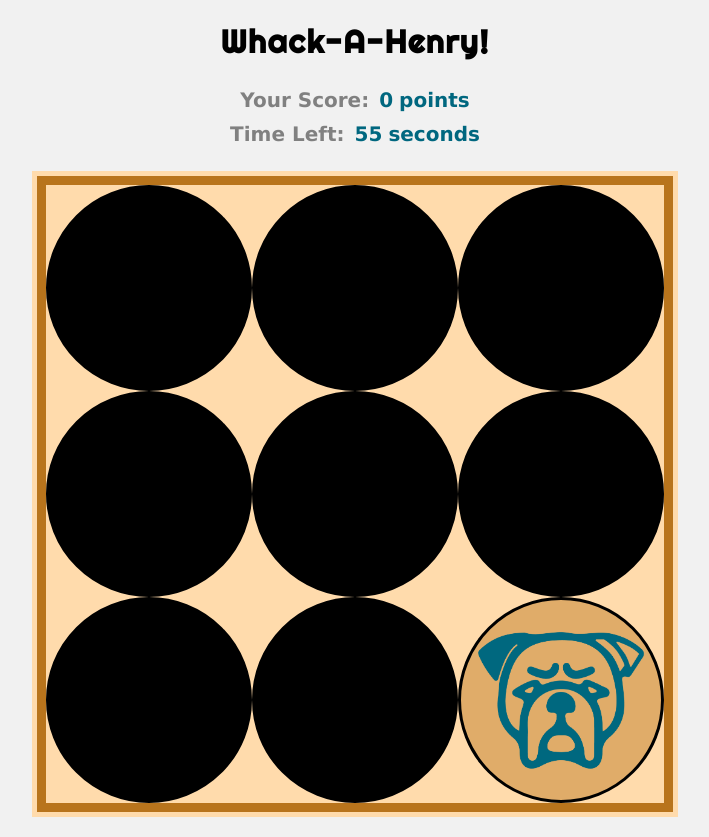
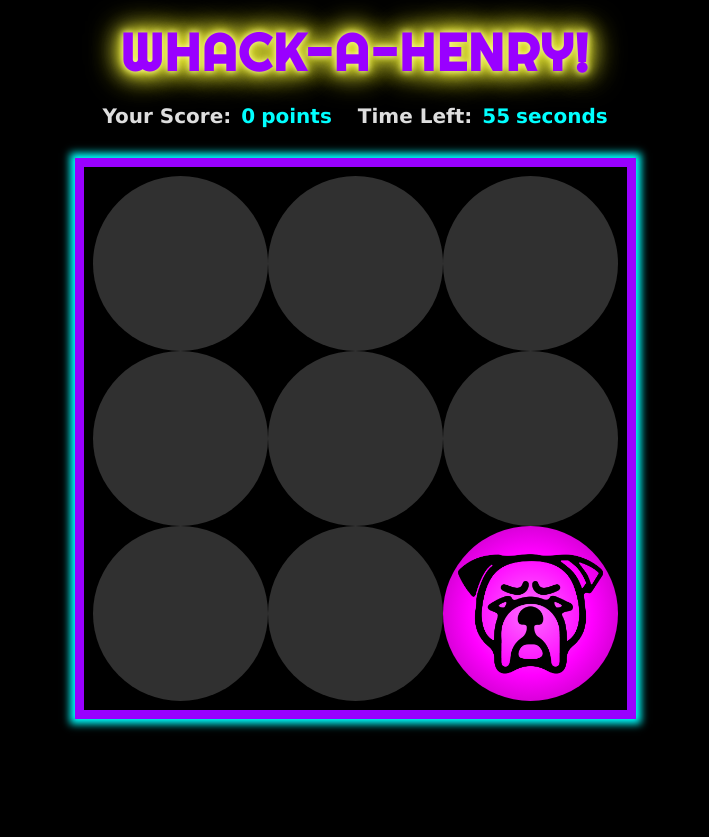
Before and after one commit to BPopek/ja-games, a plain HTML site: page js-whack-a-henry/index.html in a window 1280 px wide. Shown: the whole page, without its empty margins (285-994 px from the left). After the commit the page ends 800 px from the top, so only its background shows below. Drawn offline with Linux system fonts and the light colour scheme.

Commit message:
80's version

```diff
--- a/js-whack-a-mole/app.js
+++ b/js-whack-a-henry/app.js
@@ -1,5 +1,5 @@
 const square = document.querySelectorAll('.square')
-const mole = document.querySelectorAll('.mole')
+const henry = document.querySelectorAll('.henry')
 const timeLeft = document.querySelector('#time-left')
 let score = document.querySelector('#score')
 
@@ -8,10 +8,11 @@ let currentTime = timeLeft.textContent
 
 function randomSquare() {
     square.forEach(className => {
-        className.classList.remove('mole')
+        className.classList.remove('henry');
     })
+
     let randomPosition = square[Math.floor(Math.random() * 9)]
-    randomPosition.classList.add('mole')
+    randomPosition.classList.add('henry')
 
     //assigns id of randomPosition to hitPosition for later
     hitPosition = randomPosition.id
@@ -22,6 +23,11 @@ square.forEach(id => {
         if (id.id === hitPosition) {
             result = result + 1
             score.textContent = result
+
+            //clears square after point
+            square.forEach(className => {
+                className.classList.remove('henry');
+            })
         }
     })
 })
--- a/js-whack-a-mole/index.html
+++ b/js-whack-a-henry/index.html
@@ -3,15 +3,15 @@
     <head>
         <meta charset="UTF-8">
         <meta name="viewport" content="width=device-width, initial-scale=1.0">
-        <title>Whack-A-Henrys</title>
+        <title>Whack-A-Henry!</title>
         <link rel='stylesheet' href='styles.css'></link>
         <link href="https://fonts.googleapis.com/css2?family=Righteous&display=swap" rel="stylesheet">
     </head>
     <body>
-        <h1>Whack-A-Henry!</h1>
+        <h1>WHACK-A-HENRY!</h1>
 
         <h2 class='title'>Your Score:</h2>
-        <h2 id='score'>0 <h2>points</h2></h2>
+        <h2 id='score'>0 <h2>points</h2></h2> &nbsp; &nbsp;
         <br />
         <h2 class='title'>Time Left: </h2>
         <h2 id='time-left'>60<h2>seconds</h2></h2>
--- /dev/null
+++ b/js-whack-a-henry/styles.css
@@ -0,0 +1,121 @@
+@import url('https://fonts.googleapis.com/css2?family=Righteous&display=swap');
+
+/* Neon Yellow: #FFFF00
+Neon Pink: #FF00FF
+Neon Green: #00FF00
+Neon Purple: #9900FF
+Aqua: #00ffff
+Orange: #FF8300*/
+
+.square {
+    width: 100px;
+    height: 100px;
+    /* border: 1.5px solid black; */
+    background-color: #303030;
+    border-radius: 50%;
+    box-sizing: border-box;
+}
+.square:active {
+    box-shadow: inset 0px 0px 25px 10px #ff073a;
+}
+.grid {
+    display: flex;
+    flex-flow: row wrap;
+    justify-content: center;
+    align-content: center;
+    width: 318px;
+    height: 318px;
+    margin: 25px auto;
+    border: 9.5px #9900FF solid;
+    box-shadow:  0px 0px 8px 5px #00ffff;
+    background-color: black;
+}
+
+.henry {
+    background: rgb(252,109,255);
+    background: radial-gradient(circle, rgba(252,109,255,1) 0%, rgba(255,0,255,1) 50%, rgba(166,0,166,1) 100%);
+    background-image: url('Henry-black.png'), radial-gradient(circle, rgba(252,109,255,1) 0%, rgba(255,0,255,1) 50%, rgba(166,0,166,1) 100%);
+    background-size: cover;
+    /* background-color: #FF00FF; */
+}
+.henry:active {
+    box-shadow: inset 0px 0px 25px 10px #00FF00;
+}
+body {
+    text-align: center;
+    background-color: black;
+}
+h1 {
+    font-family: 'Righteous', san-serif;
+    font-size: 32px;
+    letter-spacing: 1.4px;
+    color: #9900FF;
+    margin: 20px auto 15px;
+    animation: neon .5s ease-in-out infinite alternate;
+}
+@keyframes neon {
+    from {
+      text-shadow:
+      0 0 6px #fafab1,
+      0 0 30px #c9c919,
+      0 0 12px #FFFF00,
+      0 0 21px #ffff83,
+      0 0 34px #fdfd1c;
+      color: #9900FF;
+    }
+    to {
+      text-shadow:
+      0 0 6px #fc9526,
+      0 0 30px #FF8300,
+      0 0 12px #be6608,
+      0 0 22px #FF8300,
+      0 0 38px #fa9a33;
+      color: #2600ff;
+    }
+}
+h2 {
+    font-family: 'Lucida Sans', 'Lucida Sans Regular', 'Lucida Grande', 'Lucida Sans Unicode', Geneva, Verdana, sans-serif;
+    font-size: 20px;
+    margin: 5px 3px;
+    display: inline-block;
+    color: #00ffff;
+}
+.title {
+    color: #dedede;
+}
+@media only screen and (min-width: 400px) {
+    .square {
+        width: 125px;
+        height: 125px;
+    }
+    .grid {
+        width: 393px;
+        height: 393px;
+    }
+}
+@media only screen and (min-width: 500px) {
+    .square {
+        width: 150px;
+        height: 150px;
+    }
+    .grid {
+        width: 468px;
+        height: 468px;
+    }
+    h1 {
+        font-size: 52px;
+    }
+}
+@media only screen and (min-width: 600px) {
+    .square {
+        width: 175px;
+        height: 175px;
+    }
+    .grid {
+        width: 543px;
+        height: 543px;
+    }
+    br {
+        display: none;
+    }
+}
--- a/js-whack-a-mole/styles.css
+++ /dev/null
@@ -1,57 +0,0 @@
-.square {
-    width: 200px;
-    height: 200px;
-    border: 3px solid black;
-    background-color: black;
-    border-radius: 50%;
-}
-.grid {
-    display: flex;
-    flex-flow: row wrap;
-    justify-content: center;
-    align-content: center;
-    width: 618px;
-    height: 618px;
-    margin: 25px auto;
-    border: 9.5px #b8741c solid;
-    outline: 5.1px #ffdbac solid;
-    background-color: #ffdbac;
-}
-
-/* #8d5524
-#c68642
-#e0ac69
-#f1c27d
-#ffdbac */
-
-.mole {
-    background-image: url('Henry.png');
-    background-size: cover;
-    background-color: #e0ac69;
-}
-body {
-    text-align: center;
-    background-color: #f1f1f1;
-}
-h1 {
-    font-family: 'Righteous', cursive;
-    font-size: 32px;
-    letter-spacing: 1.4px;
-}
-h2 {
-    font-family: 'Lucida Sans', 'Lucida Sans Regular', 'Lucida Grande', 'Lucida Sans Unicode', Geneva, Verdana, sans-serif;
-    font-size: 20px;
-    margin: 5px 3px;
-    display: inline-block;
-    color: #00677f;
-
-}
-.title {
-    color: grey;
-}
-/* #score {
-    color: ;
-}
-#time-left {
-    color: #00677f;
-} */
```
Also changed, not shown: js-whack-a-henry/Henry-black.png (added), js-whack-a-henry/Henry-white.png (added), js-whack-a-henry/Henry.png (renamed from js-whack-a-mole/Henry.png), js-whack-a-henry/mole.jpg (renamed from js-whack-a-mole/mole.jpg), 1 other file.
